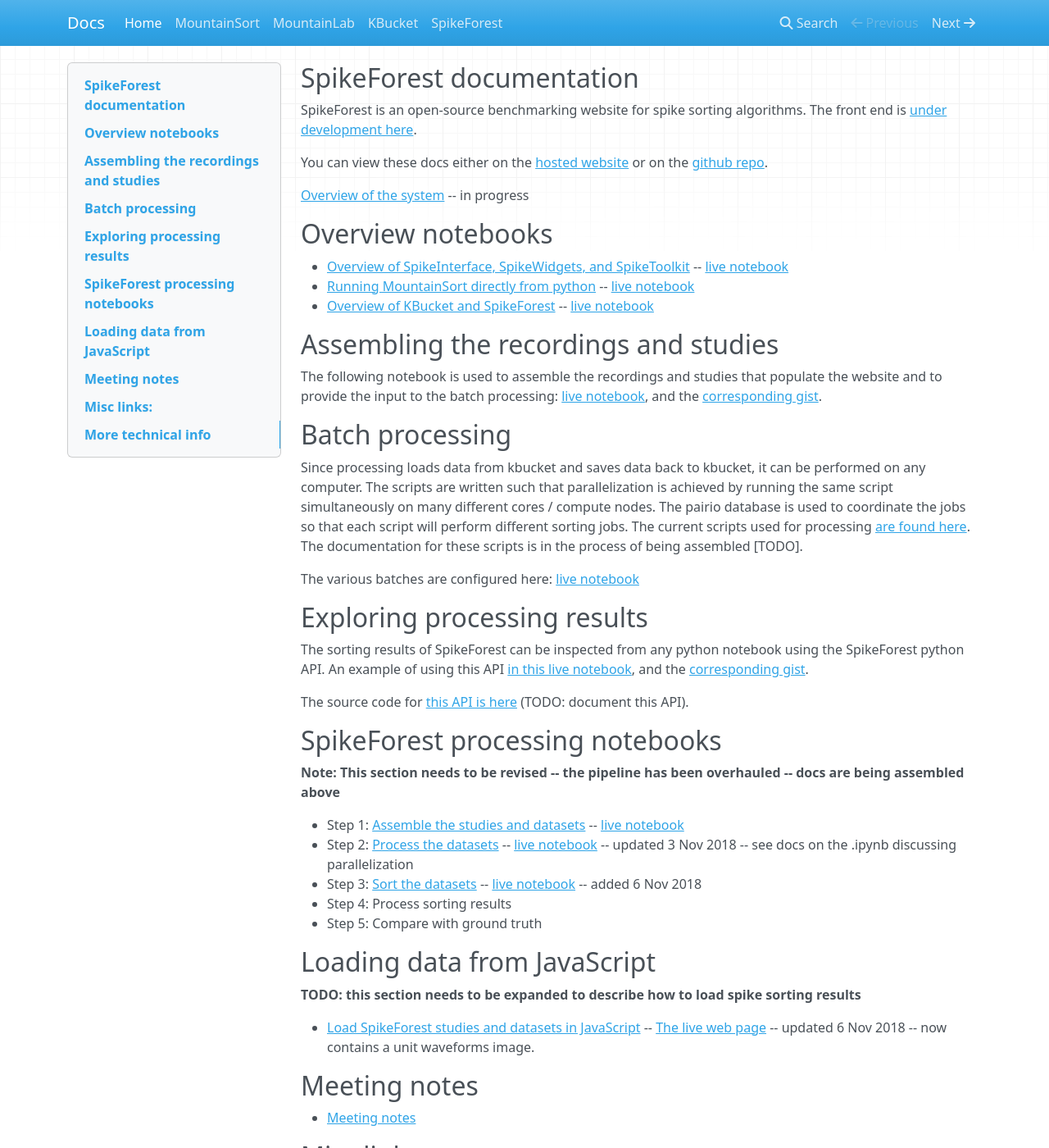
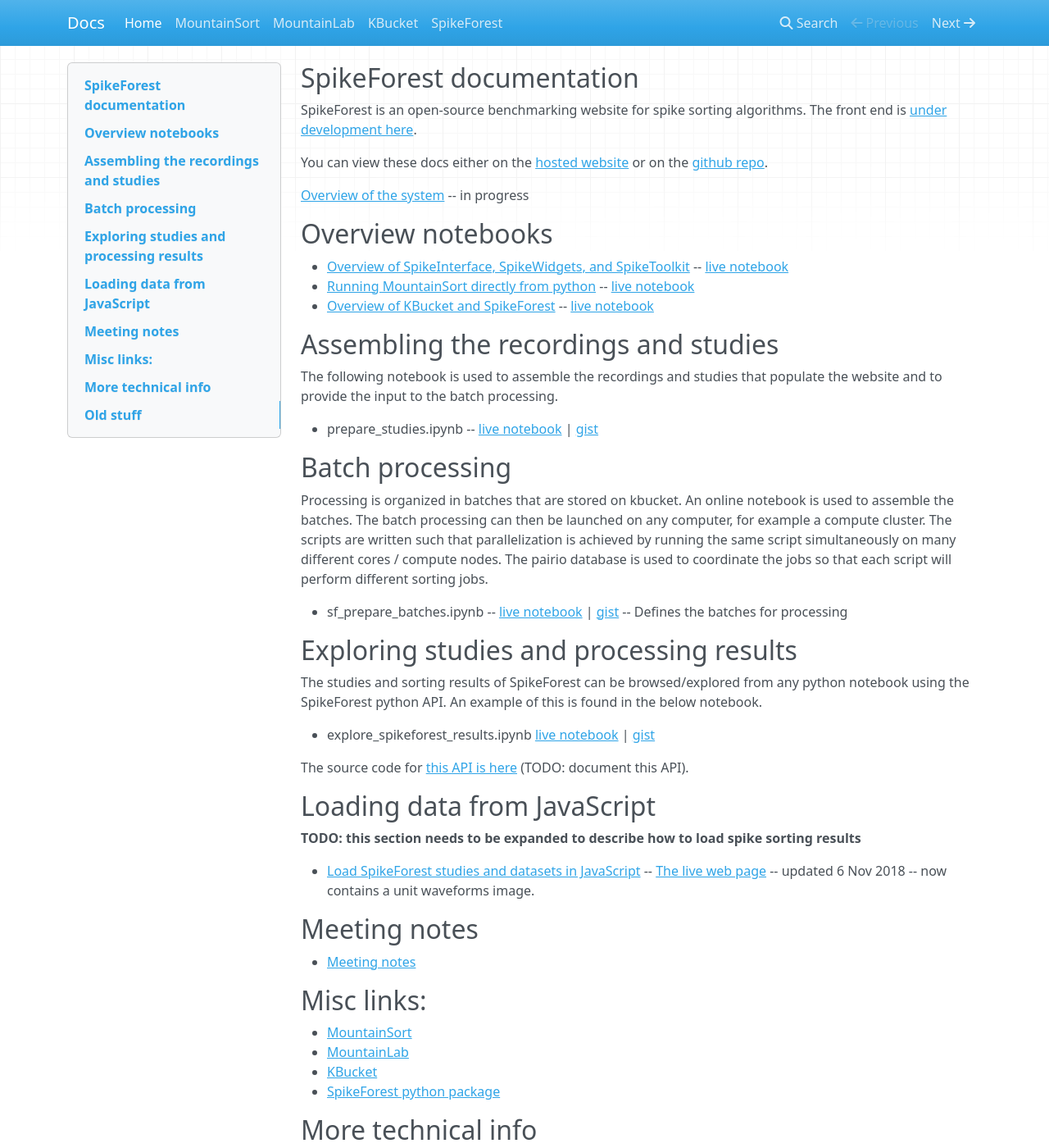
Before and after one commit to scratcharchive/spikeforest-docs, an MkDocs documentation site: the page built from docs/index.md, in a window 1280 px wide and 1400 px high. Shown: the whole window at 82% size. Built offline with MkDocs 1.6.1, drawn with Linux system fonts in a browser that asks for light colours; nearby versions of some CDN libraries; some of the changed text lies outside the part shown.

Commit message:
Update index.md

```diff
--- a/docs/index.md
+++ b/docs/index.md
@@ -14,29 +14,23 @@
 
 ## Assembling the recordings and studies
 
-The following notebook is used to assemble the recordings and studies that populate the website and to provide the input to the batch processing: [live notebook](https://colab.research.google.com/gist/magland/4b97b837c594469e48b405066aa5bca5/prepare_studies.ipynb), and the [corresponding gist](https://gist.github.com/magland/4b97b837c594469e48b405066aa5bca5).
+The following notebook is used to assemble the recordings and studies that populate the website and to provide the input to the batch processing.
+
+* prepare_studies.ipynb -- [live notebook](https://colab.research.google.com/gist/magland/4b97b837c594469e48b405066aa5bca5/prepare_studies.ipynb) | [gist](https://gist.github.com/magland/4b97b837c594469e48b405066aa5bca5)
 
 ## Batch processing
 
-Since processing loads data from kbucket and saves data back to kbucket, it can be performed on any computer. The scripts are written such that parallelization is achieved by running the same script simultaneously on many different cores / compute nodes. The pairio database is used to coordinate the jobs so that each script will perform different sorting jobs. The current scripts used for processing [are found here](https://github.com/magland/spikeforest/tree/master/spikeforest/sf_batch). The documentation for these scripts is in the process of being assembled [TODO].
+Processing is organized in batches that are stored on kbucket. An online notebook is used to assemble the batches. The batch processing can then be launched on any computer, for example a compute cluster. The scripts are written such that parallelization is achieved by running the same script simultaneously on many different cores / compute nodes. The pairio database is used to coordinate the jobs so that each script will perform different sorting jobs.
 
-The various batches are configured here: [live notebook](https://colab.research.google.com/gist/magland/c40219c54c87771f67cb392ac23c6444/prepare_batches.ipynb)
+* sf_prepare_batches.ipynb -- [live notebook](https://colab.research.google.com/gist/magland/1a35e661f783aa97e4b31f67075fe12f/sf_prepare_batches.ipynb) | [gist](https://gist.github.com/magland/1a35e661f783aa97e4b31f67075fe12f) -- Defines the batches for processing
 
-## Exploring processing results
+## Exploring studies and processing results
 
-The sorting results of SpikeForest can be inspected from any python notebook using the SpikeForest python API. An example of using this API [in this live notebook](https://colab.research.google.com/gist/magland/1028fc92568c86f6b5a6e56766f9a8f1/explore_spikeforest_results.ipynb), and the [corresponding gist](https://gist.github.com/magland/1028fc92568c86f6b5a6e56766f9a8f1#file-explore_spikeforest_results-ipynb).
+The studies and sorting results of SpikeForest can be browsed/explored from any python notebook using the SpikeForest python API. An example of this is found in the below notebook.
+
+* explore_spikeforest_results.ipynb [live notebook](https://colab.research.google.com/gist/magland/1028fc92568c86f6b5a6e56766f9a8f1/explore_spikeforest_results.ipynb) | [gist](https://gist.github.com/magland/1028fc92568c86f6b5a6e56766f9a8f1#file-explore_spikeforest_results-ipynb)
 
 The source code for [this API is here](https://github.com/magland/spikeforest/blob/master/spikeforest/sfdata/sfdata.py) (TODO: document this API).
-
-## SpikeForest processing notebooks
-
-**Note: This section needs to be revised -- the pipeline has been overhauled -- docs are being assembled above**
-
-* Step 1: [Assemble the studies and datasets](https://gist.github.com/magland/4b97b837c594469e48b405066aa5bca5) -- [live notebook](https://colab.research.google.com/gist/magland/4b97b837c594469e48b405066aa5bca5/prepare_studies.ipynb)
-* Step 2: [Process the datasets](https://gist.github.com/magland/9d9d1a0a58aa694d5c2e71e3717dd1ef#file-notebook-ipynb) -- [live notebook](https://colab.research.google.com/gist/magland/9d9d1a0a58aa694d5c2e71e3717dd1ef) -- updated 3 Nov 2018 -- see docs on the .ipynb discussing parallelization
-* Step 3: [Sort the datasets](https://gist.github.com/magland/3ba2b1fe6ff138deba0edaedb5de5867#file-notebook-ipynb) -- [live notebook](https://colab.research.google.com/gist/magland/3ba2b1fe6ff138deba0edaedb5de5867) -- added 6 Nov 2018
-* Step 4: Process sorting results
-* Step 5: Compare with ground truth
 
 ## Loading data from JavaScript
 
@@ -55,8 +49,18 @@
 * [KBucket](kbucket.md)
 * [SpikeForest python package](https://github.com/magland/spikeforest)
 
-
-
 ## More technical info
 
 * [KBucket technical info](https://gist.github.com/magland/fb2a879975f6e1d44cc624297c1b6656#file-kbucket_technical_info-ipynb) -- [live notebook](https://colab.research.google.com/gist/magland/fb2a879975f6e1d44cc624297c1b6656)
+
+## Old stuff
+
+### SpikeForest processing notebooks
+
+**Note: This section needs to be revised -- the pipeline has been overhauled -- docs are being assembled above**
+
+* Step 1: [Assemble the studies and datasets](https://gist.github.com/magland/4b97b837c594469e48b405066aa5bca5) -- [live notebook](https://colab.research.google.com/gist/magland/4b97b837c594469e48b405066aa5bca5/prepare_studies.ipynb)
+* Step 2: [Process the datasets](https://gist.github.com/magland/9d9d1a0a58aa694d5c2e71e3717dd1ef#file-notebook-ipynb) -- [live notebook](https://colab.research.google.com/gist/magland/9d9d1a0a58aa694d5c2e71e3717dd1ef) -- updated 3 Nov 2018 -- see docs on the .ipynb discussing parallelization
+* Step 3: [Sort the datasets](https://gist.github.com/magland/3ba2b1fe6ff138deba0edaedb5de5867#file-notebook-ipynb) -- [live notebook](https://colab.research.google.com/gist/magland/3ba2b1fe6ff138deba0edaedb5de5867) -- added 6 Nov 2018
+* Step 4: Process sorting results
+* Step 5: Compare with ground truth
```
